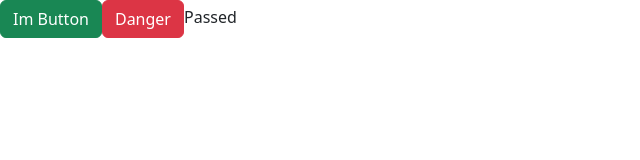
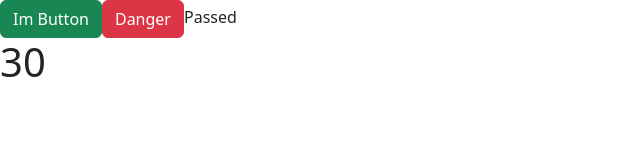
Before and after one commit to RazelRaz/React-deep-dive, a React (Vite) app: page / in a window 1280 px wide. Shown: the top 160 px of the page, without its empty margins (0-640 px from the left). Built offline with nearby package versions, Linux system fonts and the light colour scheme.

Commit message:
immidiately invocked function use

```diff
--- a/src/App.jsx
+++ b/src/App.jsx
@@ -11,6 +11,14 @@ const App = () => {
       {
         marks > 50 ? 'Passed' : 'Failed'
       }
+      {
+        (() => {
+          let a = 10;
+          let b = 20;
+          let c = a + b;
+          return <h1>{c}</h1>
+        })()
+      }
     </div>
   )
 }
```
